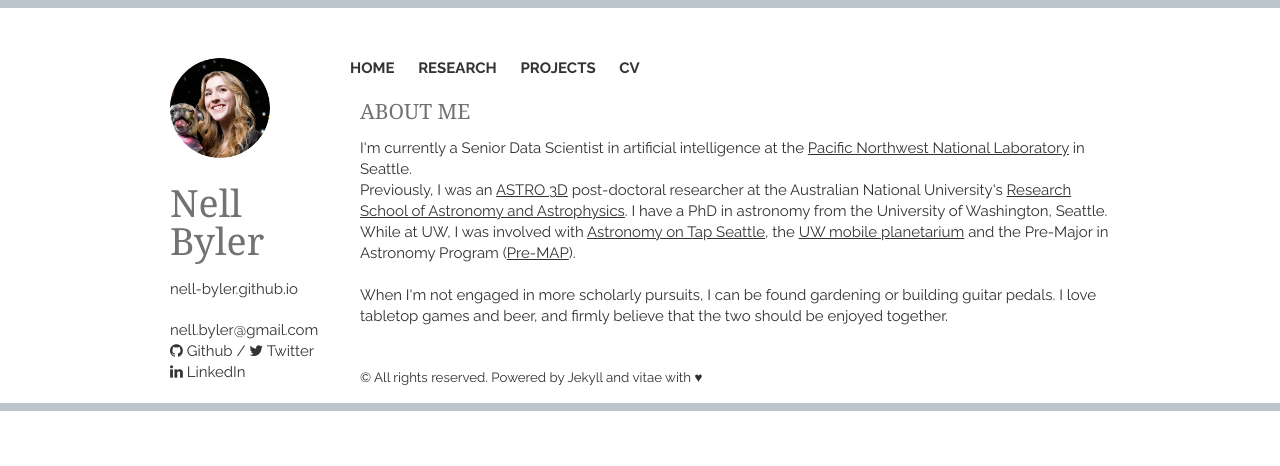
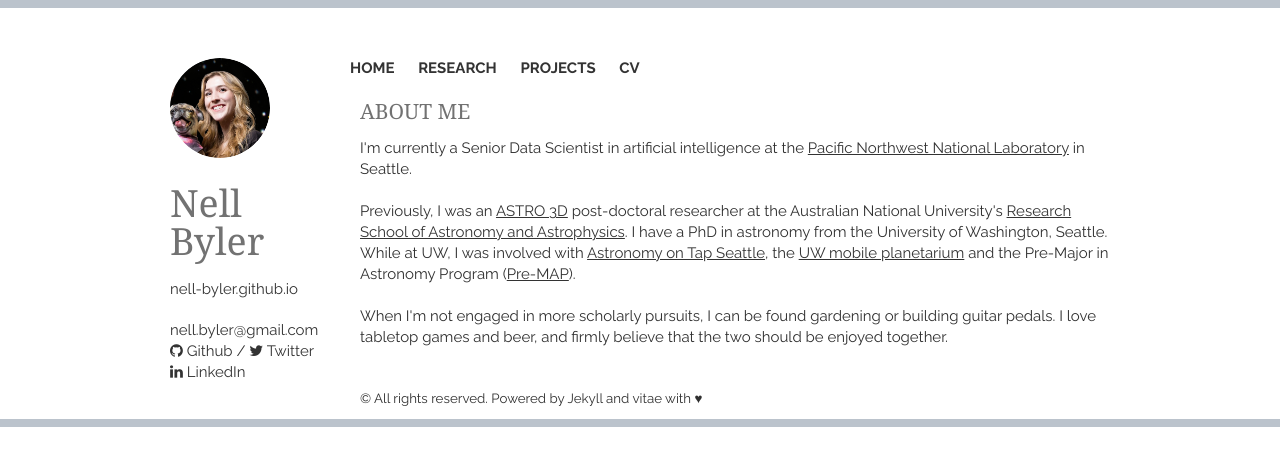
Before and after one commit to nell-byler/nell-byler.github.io, a Jekyll site: the page built from index.html, in a window 1280 px wide. Shown: the top 466 px of the page. Built offline with Jekyll 4.4.1, drawn with Linux system fonts in a browser that asks for light colours; nearby versions of some CDN libraries; the list of posts is cut into pages by our own code.

Commit message:
adding space in about me again

```diff
--- a/_includes/aboutme.html
+++ b/_includes/aboutme.html
@@ -1,8 +1,9 @@
 <section class="thirteen columns">
     <h1>About Me</h1>
     <article>
-      <p>I'm currently a Senior Data Scientist in artificial intelligence at the <a style="color:#333; text-decoration: underline;" href="https://www.pnnl.gov/">Pacific Northwest National Laboratory</a> in Seattle.</p>
+      <p>I'm currently a Senior Data Scientist in artificial intelligence at the <a style="color:#333; text-decoration: underline;" href="https://www.pnnl.gov/">Pacific Northwest National Laboratory</a> in Seattle.</p><br>
+
       <p>Previously, I was an <a style="color:#333; text-decoration: underline;" href="http://astro3d.org.au/">ASTRO 3D</a> post-doctoral researcher at the Australian National University's <a style="color:#333; text-decoration: underline;" href="http://rsaa.anu.edu.au">Research School of Astronomy and Astrophysics</a>. I have a PhD in astronomy from the University of Washington, Seattle. While at UW, I was involved with <a style="color:#333; text-decoration: underline;" href="https://twitter.com/AoTSeattle">Astronomy on Tap Seattle</a>, the <a style="color:#333; text-decoration: underline;" href="http://www.washington.edu/news/2013/01/24/astronomy-to-go-uw-readies-new-portable-planetarium/">UW mobile planetarium</a> and the Pre-Major in Astronomy Program (<a style="color:#333; text-decoration: underline;" href="http://depts.washington.edu/premap/">Pre-MAP</a>).</p><br>
-        <p>When I'm not engaged in more scholarly pursuits, I can be found gardening or building guitar pedals. I love tabletop games and beer, and firmly believe that the two should be enjoyed together. </p>
+      <p>When I'm not engaged in more scholarly pursuits, I can be found gardening or building guitar pedals. I love tabletop games and beer, and firmly believe that the two should be enjoyed together. </p>
     </article>
 </section>
```
